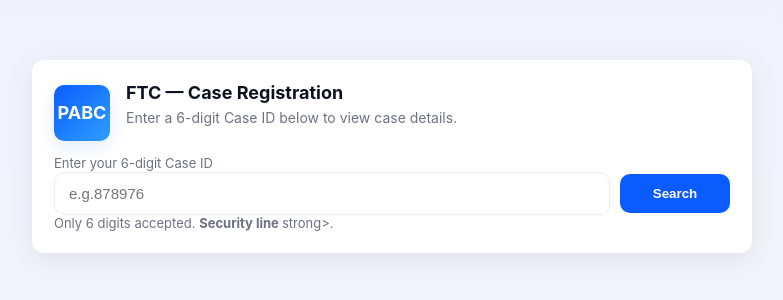
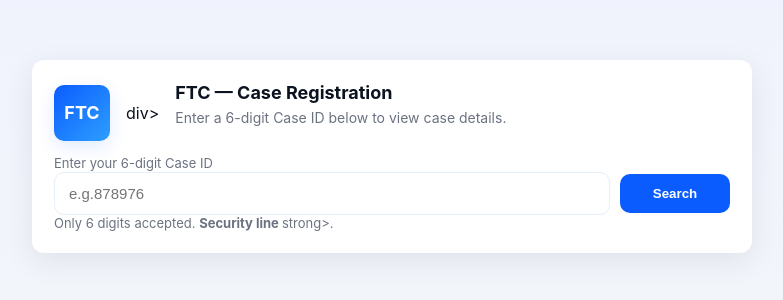
Before and after one commit to ftcgov/Ink, a plain HTML site: page index.html in a window 1280 px wide. Shown: the part 244-544 px from the top of the page, without its empty margins (248-1031 px from the left). Drawn offline with Linux system fonts and the light colour scheme.

Commit message:
Update index.html

```diff
--- a/index.html
+++ b/index.html
@@ -107,7 +107,7 @@
 <body>
   <div class="wrap" role="main">
     <header>
-      <div class="logo" aria-hidden="true">PABC</div>
+      <div class="logo" aria-hidden="true">FTC</div>div>
       <div>
         <h1>FTC — Case Registration </h1>
         <p class="lead">Enter a 6-digit Case ID below to view case details. <strong.</strong></p>
```
